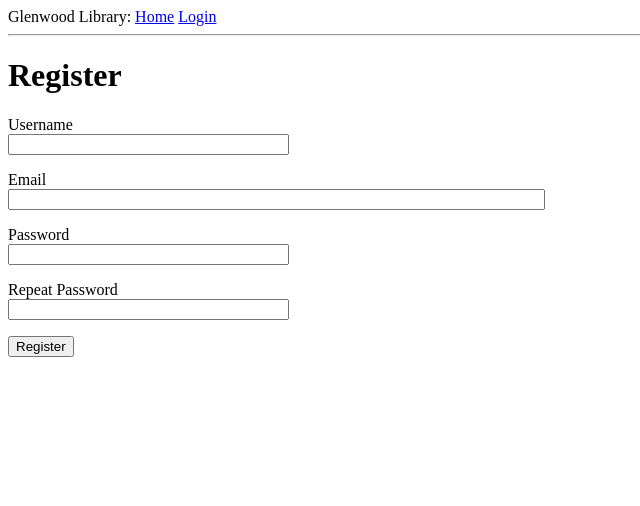
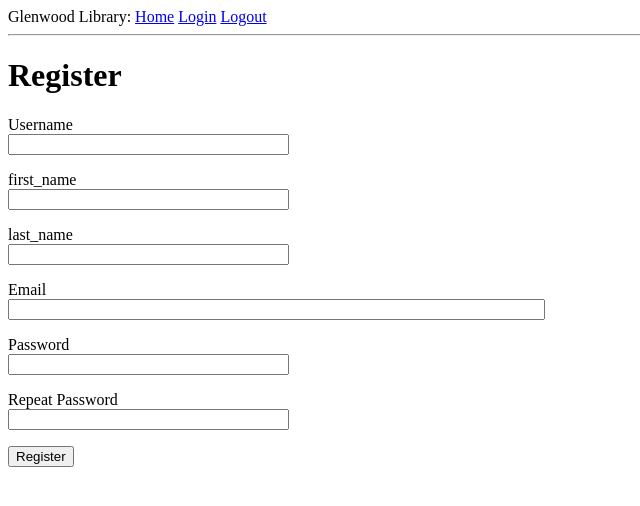
Before and after one commit to abhayks/CS50Projects, a Flask app: page /register in a window 1280 px wide. Shown: the top 506 px of the page, without its empty margins (0-640 px from the left). Run offline with Flask 2, Linux system fonts and the light colour scheme.

Commit message:
Working Login and Register

```diff
--- a/application.py
+++ b/application.py
@@ -30,30 +30,47 @@ engine = create_engine(os.getenv("DATABASE_URL"))
 db = scoped_session(sessionmaker(bind=engine))
 
 
-@app.route("/")
+@app.route("/", methods=['GET', 'POST'])
 def index():
-	return "Project 1: TODO"
+	if not session.get('logged_in'):
+		print("Not logged in")
+		return redirect(url_for('login'))
+	else:
+		print ("Logged in")
+		return render_template('index.html', title='Glenwood Public Library' )
+
+
+@app.route("/logout")
+def logout():
+	session['logged_in'] = False
+	session.clear()  ### Added to clear session.
+	return index()
 
 
 @app.route('/login' , methods=['GET', 'POST'])
 def login():
+	print("Entering Login Form")
 	form = LoginForm()
 	if form.validate_on_submit():
-		flash('Login requested for user {}, remember_me={}'.format(
-			form.username.data, form.remember_me.data))
+	#	flash('Login requested for user {}, remember_me={}'.format(
+	#		form.username.data, form.remember_me.data))
 		username = request.form['username']
 		password = request.form['password']
 		print(username)
 		print(password)
-		passwordhash = db.execute(
+		error = None
+		user = db.execute(
 			"SELECT passwordhash FROM users where username= :name", {"name": username}	).fetchone()
-		print(passwordhash)
-		print (passwordhash.count("$"))
-		if  check_password_hash(passwordhash, password):
-			print ("Passwords match")
-		else:
-			print ("Passwords Do not match")
-		return redirect(url_for('index'))
+		if user is None:
+			error = 'Incorrect username.'
+			print(error)
+		elif not check_password_hash(user['passwordhash'], password):
+			error = 'Incorrect password.'
+			print(error)
+		if error is None:
+			session['logged_in'] = True
+			session['user']=username
+			return redirect(url_for('index'))
 	return render_template('login.html', title='Sign In', form=form)
 
 @app.route('/register', methods=['GET', 'POST'])
@@ -63,16 +80,27 @@ def register():
 	if form.validate_on_submit():
 		username = request.form['username']
 		password = request.form['password']
-		session=Session()
-		if session.execute(
-			"SELECT user_id FROM user WHERE username = :name", {"name": username}	).fetchone() is not None:
-			error = f"User {username} is already registered."
+		first_name = request.form['first_name']
+		last_name = request.form['last_name']
+		email = request.form['email']
+		print(username)
+		print(password)
+		print(first_name)
+		print(last_name)
+		print(email)
+		if db.execute(
+			"SELECT user_id FROM users WHERE username = :name", {"name": username}	).fetchone() is not None:
+			print(f"User {username} is already registered.")
+			return render_template('register.html', title='Register', form=form)
 		else:
-			session.execute(
-				'INSERT INTO user (username, password) VALUES (?, ?)',
-				(username, generate_password_hash(password))
-			)
-			session.commit()
-		flash('Congratulations, you are now a registered user!')
+			#sql="Insert into users (username, passwordhash,first_name,last_name, email) "
+			#sql+=    "VALUES (%s, %s, %s, %s, %s)"
+			password_hash=generate_password_hash(password)
+			#recordToInsert=(username, password_hash, first_name,last_name,  email)
+			db.execute("Insert into users (username, passwordhash,first_name,last_name, email) VALUES (:username, :password_hash, :first_name,:last_name, :email)",
+				{"username": username, "password_hash": password_hash, "first_name": first_name, "last_name": last_name, "email": email})
+			#db.execute(sql, recordToInsert)
+			db.commit()
+	#	flash('Congratulations, you are now a registered user!')
 		return redirect(url_for('login'))
 	return render_template('register.html', title='Register', form=form)
--- a/forms.py
+++ b/forms.py
@@ -10,7 +10,9 @@ class LoginForm(FlaskForm):
 
 class RegistrationForm(FlaskForm):
 	username = StringField('Username', validators=[DataRequired()])
-	email = StringField('Email', validators=[DataRequired(), Email()])
+	email = StringField('Email', validators=[ Email()])
+	first_name = StringField('first_name')
+	last_name = StringField('last_name')
 	password = PasswordField('Password', validators=[DataRequired()])
 	password2 = PasswordField(
 		'Repeat Password', validators=[DataRequired(), EqualTo('password')])
--- /dev/null
+++ b/templates/index.html
@@ -0,0 +1,5 @@
+{% extends "root.html" %}
+
+{% block content %}
+	<h1>Welcome for Glenwood Library </h1>
+{% endblock %}
--- a/templates/register.html
+++ b/templates/register.html
@@ -8,6 +8,20 @@
             {{ form.username.label }}<br>
             {{ form.username(size=32) }}<br>
             {% for error in form.username.errors %}
+            <span style="color: red;">[{{ error }}]</span>
+            {% endfor %}
+        </p>
+        <p>
+            {{ form.first_name.label }}<br>
+            {{ form.first_name(size=32) }}<br>
+            {% for error in form.first_name.errors %}
+            <span style="color: red;">[{{ error }}]</span>
+            {% endfor %}
+        </p>
+        <p>
+            {{ form.last_name.label }}<br>
+            {{ form.last_name(size=32) }}<br>
+            {% for error in form.last_name.errors %}
             <span style="color: red;">[{{ error }}]</span>
             {% endfor %}
         </p>
--- a/templates/root.html
+++ b/templates/root.html
@@ -10,6 +10,7 @@
 		<div>Glenwood Library:
 		<a href="{{ url_for('index') }}">Home</a>
 		<a href="{{ url_for('login') }}">Login</a>
+		<a href="{{ url_for('logout') }}">Logout</a>
 	</div>
 		<hr>
 		{% with messages = get_flashed_messages() %}
```
Also changed, not shown: 1 other file.
